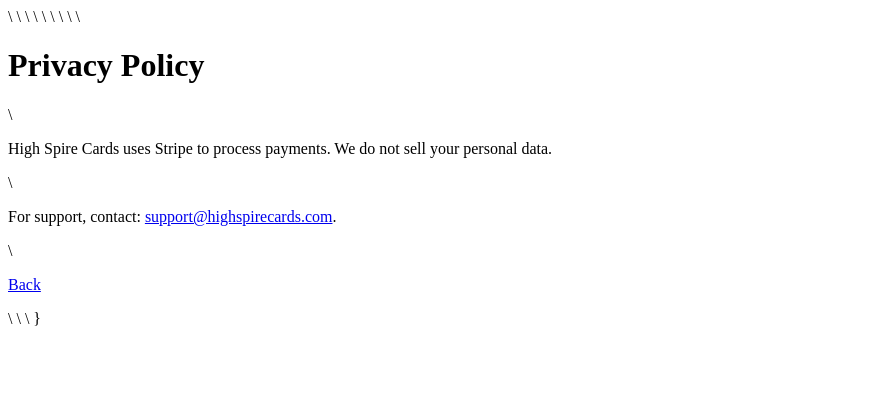
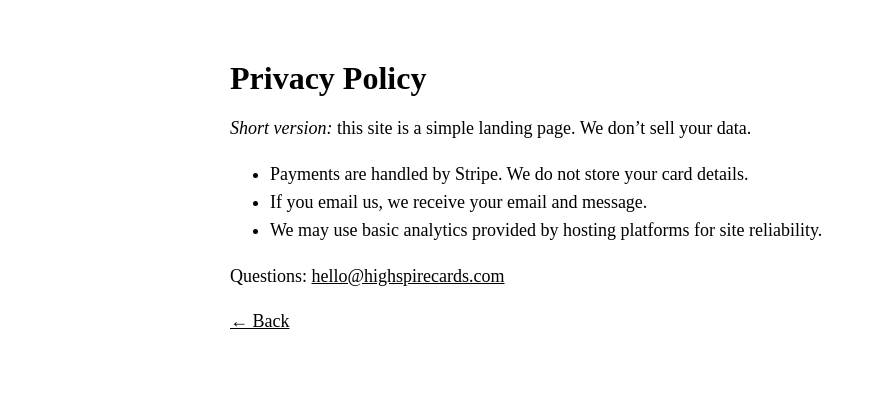
Before and after one commit to JoshuaLakeSexton/High-Spire-Cards, a website: page privacy.html in a window 1280 px wide. Shown: the whole page, without its empty margins (0-876 px from the left). Drawn offline with Linux system fonts and the light colour scheme.

Commit message:
Update privacy.html

```diff
--- a/privacy.html
+++ b/privacy.html
@@ -1,26 +1,30 @@
-<!doctype html>\
-<html lang="en">\
-  <head>\
-    <meta charset="utf-8" />\
-    <meta name="viewport" content="width=device-width, initial-scale=1" />\
-    <title>Privacy \'97 High Spire Cards</title>\
-    <style>\
-      @font-face \{\
-        font-family: "Sorts Mill Goudy";\
-        src: url("/assets/SortsMillGoudy-Regular.ttf") format("truetype");\
-        font-weight: 400;\
-        font-style: normal;\
-        font-display: swap;\
-      \}\
-      body \{ margin: 40px; max-width: 900px; font-family: "Sorts Mill Goudy", Georgia, serif; line-height: 1.7; color: #0b0f14; \}\
-      a \{ color: #0b0f14; \}\
-    </style>\
-  </head>\
-  <body>\
-    <h1>Privacy Policy</h1>\
-    <p>High Spire Cards uses Stripe to process payments. We do not sell your personal data.</p>\
-    <p>For support, contact: <a href="mailto:support@highspirecards.com">support@highspirecards.com</a>.</p>\
-    <p><a href="/">Back</a></p>\
-  </body>\
-</html>\
-}
+<!doctype html>
+<html lang="en">
+<head>
+  <meta charset="UTF-8" />
+  <meta name="viewport" content="width=device-width, initial-scale=1.0" />
+  <title>Privacy — High Spire Cards</title>
+  <style>
+    body{ font-family: "Sorts Mill Goudy", serif; margin:0; padding:60px 24px; }
+    main{ max-width:820px; margin:0 auto; }
+    h1{ margin:0 0 12px; }
+    p,li{ font-size:18px; line-height:1.55; }
+    a{ color:#000; }
+  </style>
+</head>
+<body>
+  <main>
+    <h1>Privacy Policy</h1>
+    <p><em>Short version:</em> this site is a simple landing page. We don’t sell your data.</p>
+
+    <ul>
+      <li>Payments are handled by Stripe. We do not store your card details.</li>
+      <li>If you email us, we receive your email and message.</li>
+      <li>We may use basic analytics provided by hosting platforms for site reliability.</li>
+    </ul>
+
+    <p>Questions: <a href="mailto:hello@highspirecards.com">hello@highspirecards.com</a></p>
+    <p><a href="/">← Back</a></p>
+  </main>
+</body>
+</html>
```
